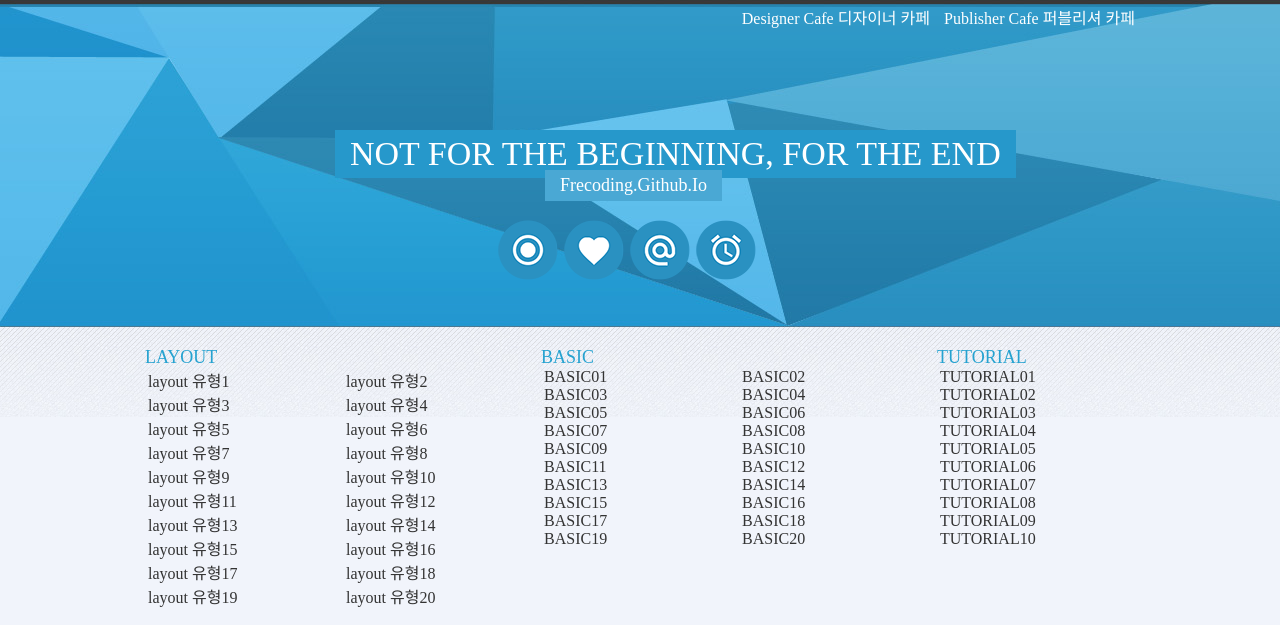
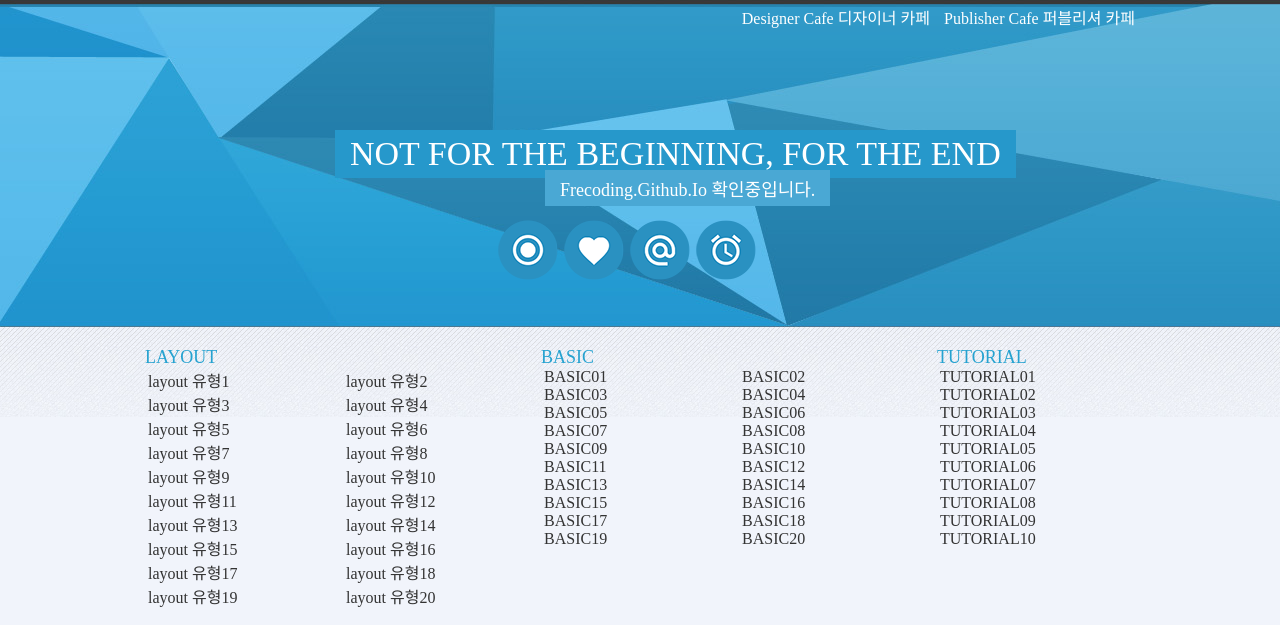
Before and after one commit to frecoding/frecoding, a plain HTML site: page webstandard/index.html in a window 1280 px wide. Shown: the top 625 px of the page. Drawn offline with Linux system fonts and the light colour scheme; a web font is replaced by a local one.

Commit message:
test
test

```diff
--- a/webstandard/index.html
+++ b/webstandard/index.html
@@ -50,7 +50,7 @@
                 <!-- position -->
                 <div class="title">
                     <p>Not for the beginning, for the end</p>
-                    <h1><a href="#">frecoding.github.io</a></h1>
+                    <h1><a href="#">frecoding.github.io 확인중입니다.</a></h1>
                 </div>
 
                 <!-- icon -->
```
